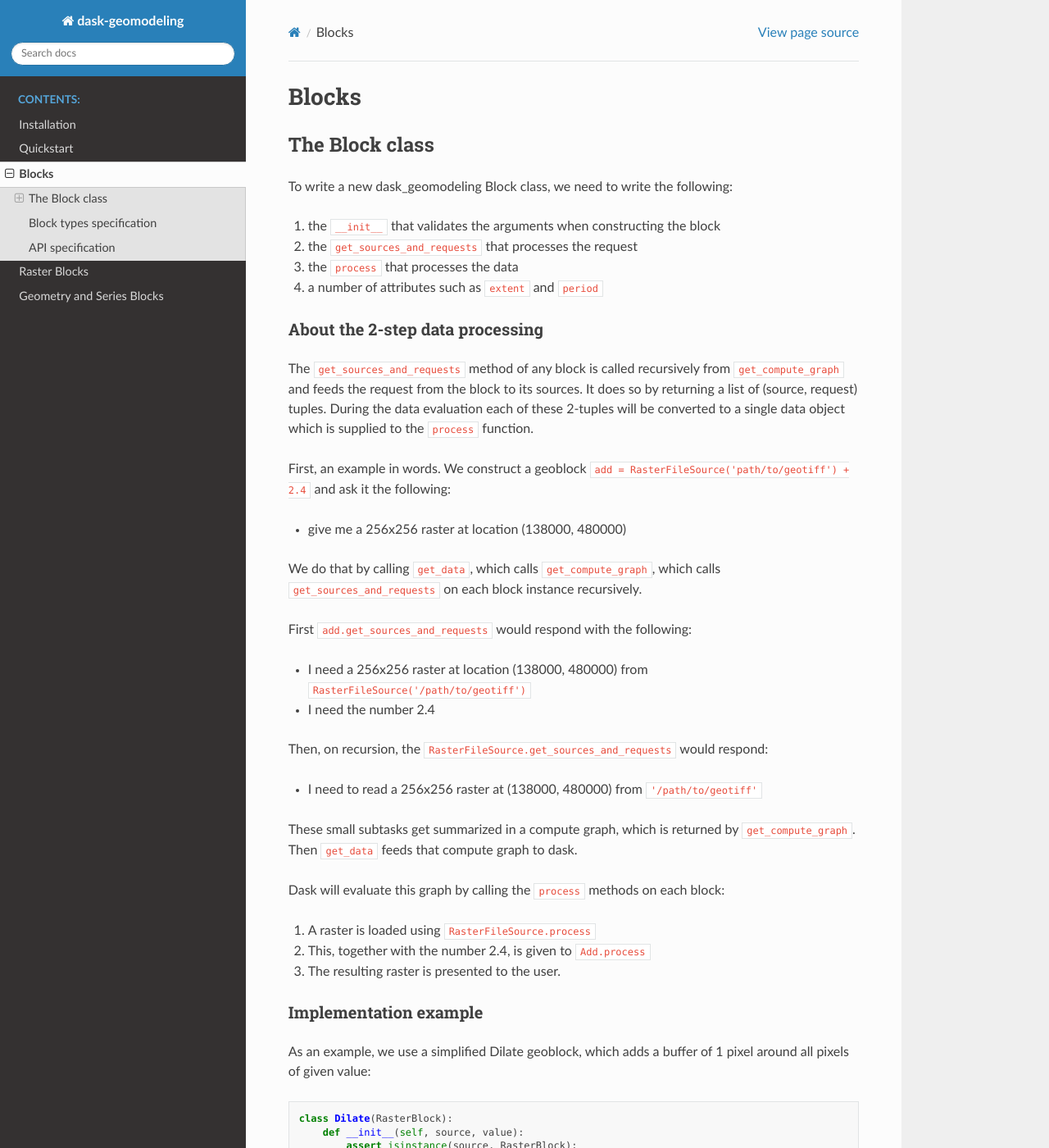
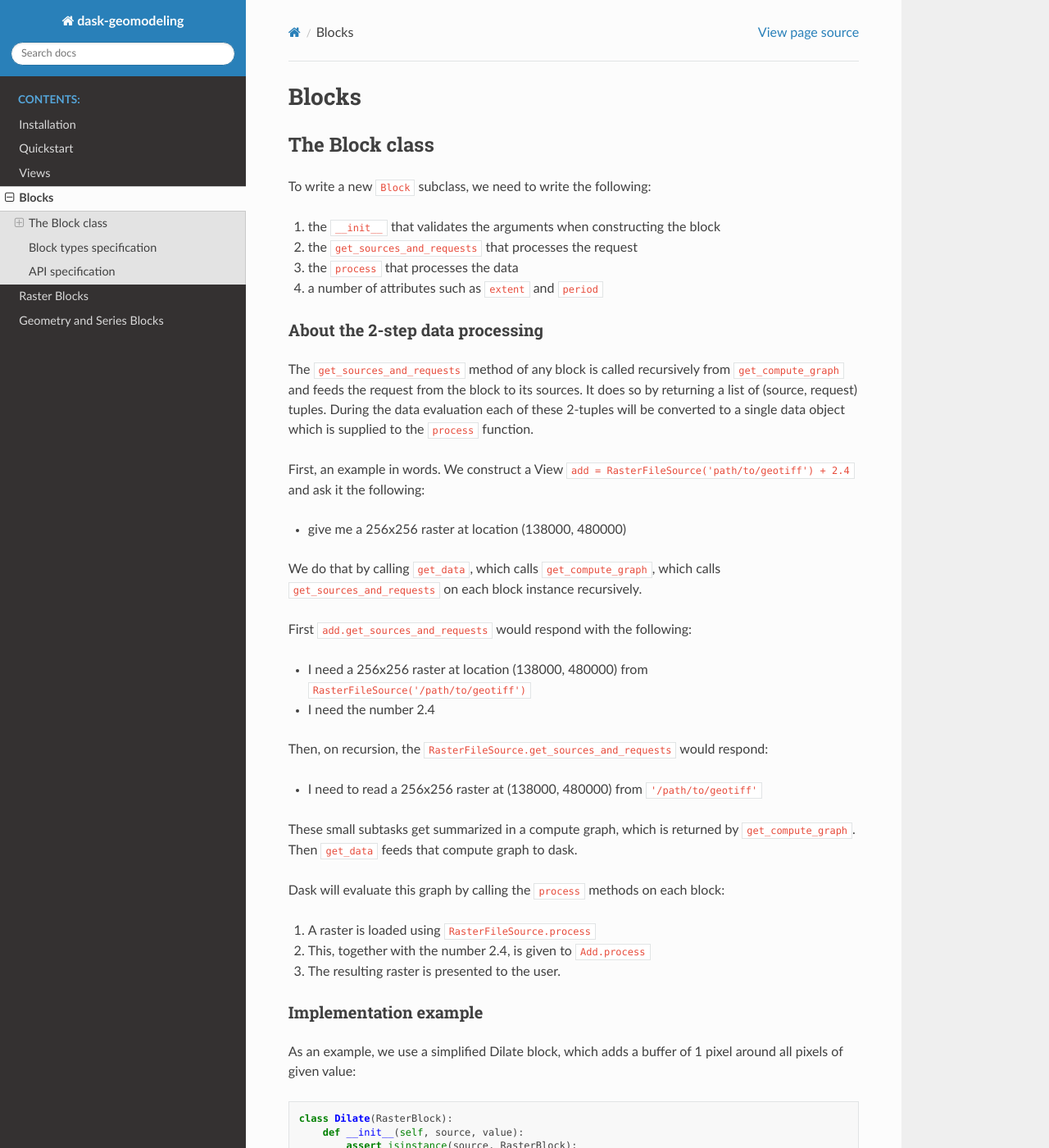
Before and after one commit to nens/dask-geomodeling, a Sphinx documentation site: the page built from docs/blocks.rst, in a window 1280 px wide and 1400 px high. Shown: the whole window at 82% size. Built offline with Sphinx 7.4.7 and the Read the Docs theme 2.0.0, drawn with Linux system fonts in a browser that asks for light colours; some of the changed text lies outside the part shown.

Commit message:
Further work on docs

```diff
--- a/docs/blocks.rst
+++ b/docs/blocks.rst
@@ -4,7 +4,7 @@ Blocks
 The Block class
 ----------------
 
-To write a new dask_geomodeling Block class, we need to write the following:
+To write a new ``Block`` subclass, we need to write the following:
 
 1. the ``__init__`` that validates the arguments when constructing the block
 2. the ``get_sources_and_requests`` that processes the request
@@ -20,7 +20,7 @@ does so by returning a list of (source, request) tuples. During the data
 evaluation each of these 2-tuples will be converted to a single data object
 which is supplied to the ``process`` function.
 
-First, an example in words. We construct a geoblock
+First, an example in words. We construct a View
 ``add = RasterFileSource('path/to/geotiff') + 2.4`` and ask it the following:
 
 - give me a 256x256 raster at location (138000, 480000)
@@ -52,7 +52,7 @@ Dask will evaluate this graph by calling the ``process`` methods on each block:
 Implementation example
 ~~~~~~~~~~~~~~~~~~~~~~
 
-As an example, we use a simplified Dilate geoblock, which adds a buffer of 1
+As an example, we use a simplified Dilate block, which adds a buffer of 1
 pixel around all pixels of given value:
 
 .. code:: python
@@ -126,7 +126,7 @@ A block type sets three things:
 2. the request schema: e.g. "RasterBlock.get_sources_and_requests expects a
    dictionary with the fields 'mode', 'bbox', 'projection', 'height', 'width'"
 
-3. the attributes to be implemented on each geoblock
+3. the attributes to be implemented on each block
 
 This is not enforced at the code level, it is up to the developer to stick to
 this specification. The specification is written down in the type baseclass
--- a/docs/index.rst
+++ b/docs/index.rst
@@ -39,6 +39,7 @@ Contents
 
    installation
    quickstart
+   views
    blocks
    raster
    geometry
```
Also changed, not shown: docs/views.rst (added, +69 -0 lines), 4 other files.
